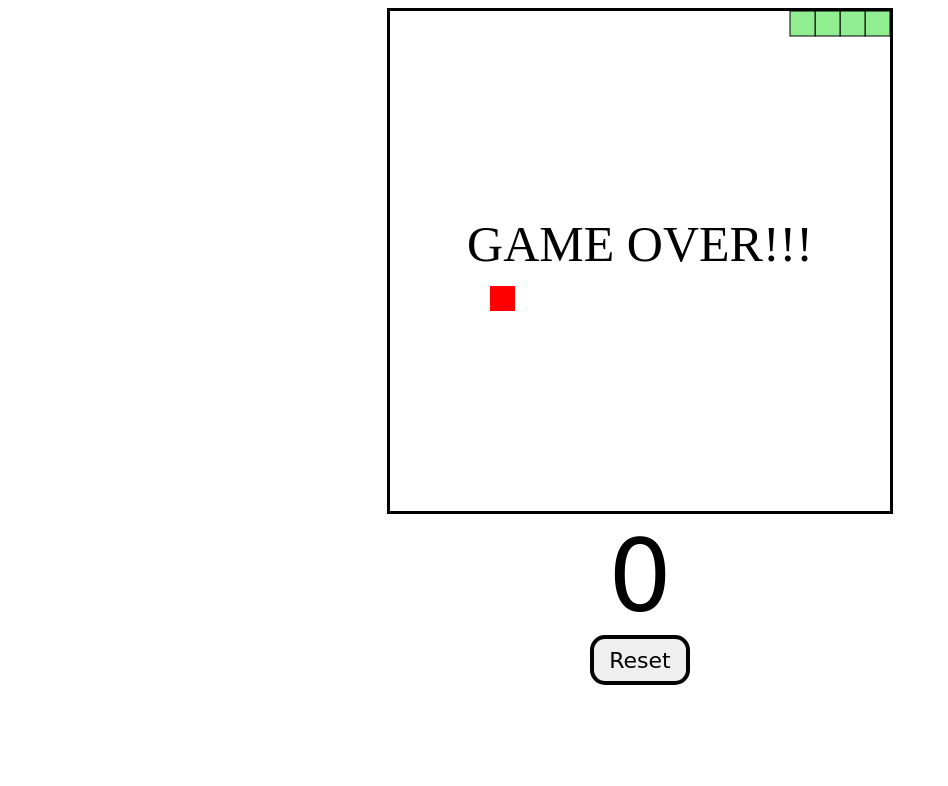
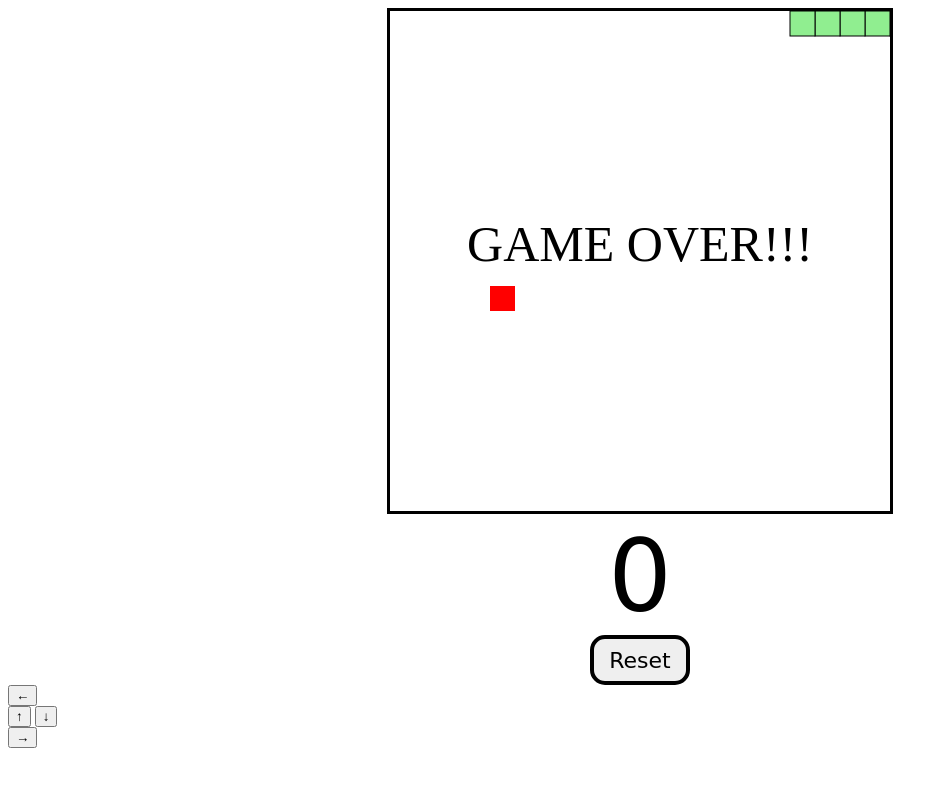
Before and after one commit to sarminqt/leponwebsite, a plain HTML site: page SNAKE.HTML in a window 1280 px wide. Shown: the whole page, without its empty margins (0-948 px from the left). Drawn offline with Linux system fonts and the light colour scheme.

Commit message:
Update SNAKE.HTML

```diff
--- a/SNAKE.HTML
+++ b/SNAKE.HTML
@@ -14,6 +14,15 @@
 		<button id="resetBtn">Reset</button>
 
 	</div>
+	<div id="controls">
+    <button id="leftBtn">←</button>
+    <div class="vertical-buttons">
+        <button id="upBtn">↑</button>
+        <button id="downBtn">↓</button>
+    </div>
+    <button id="rightBtn">→</button>
+</div>
+
 	<script src="index.js"></script>
 </body>
 </html>
```
